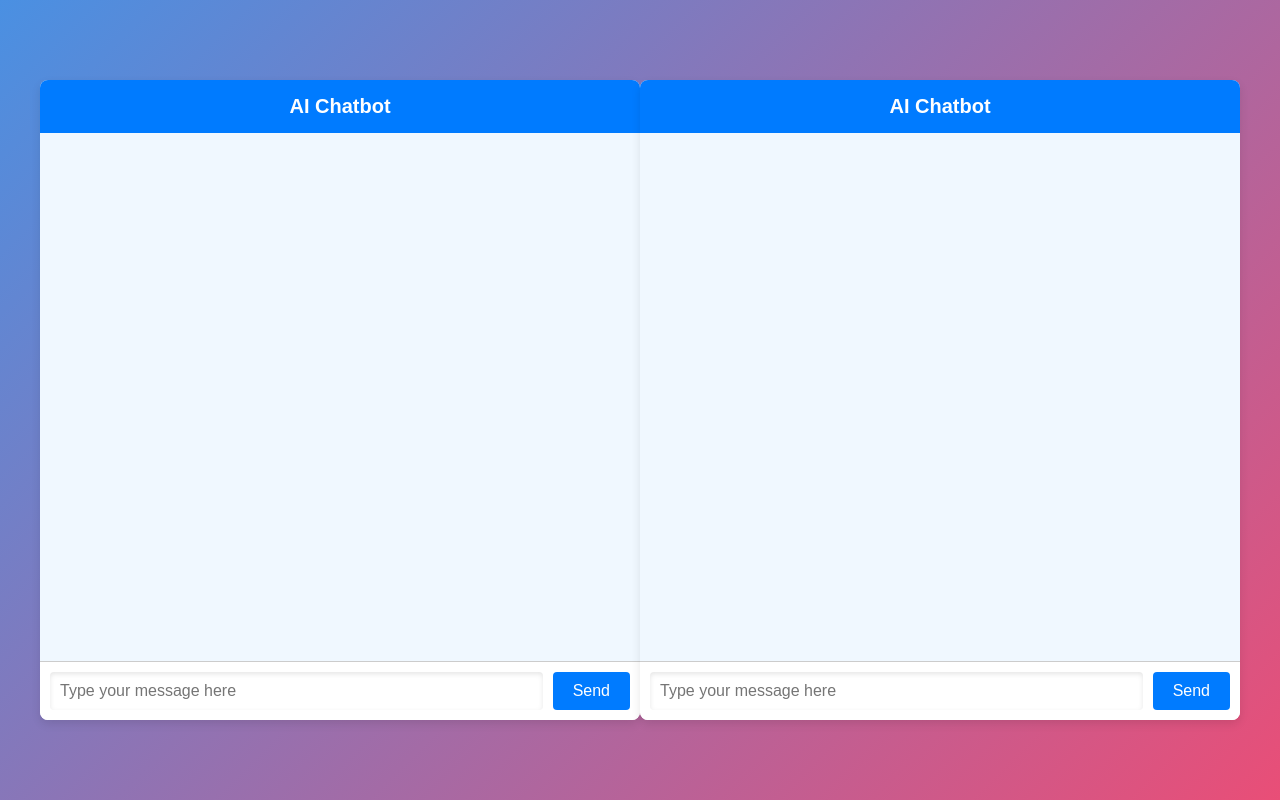
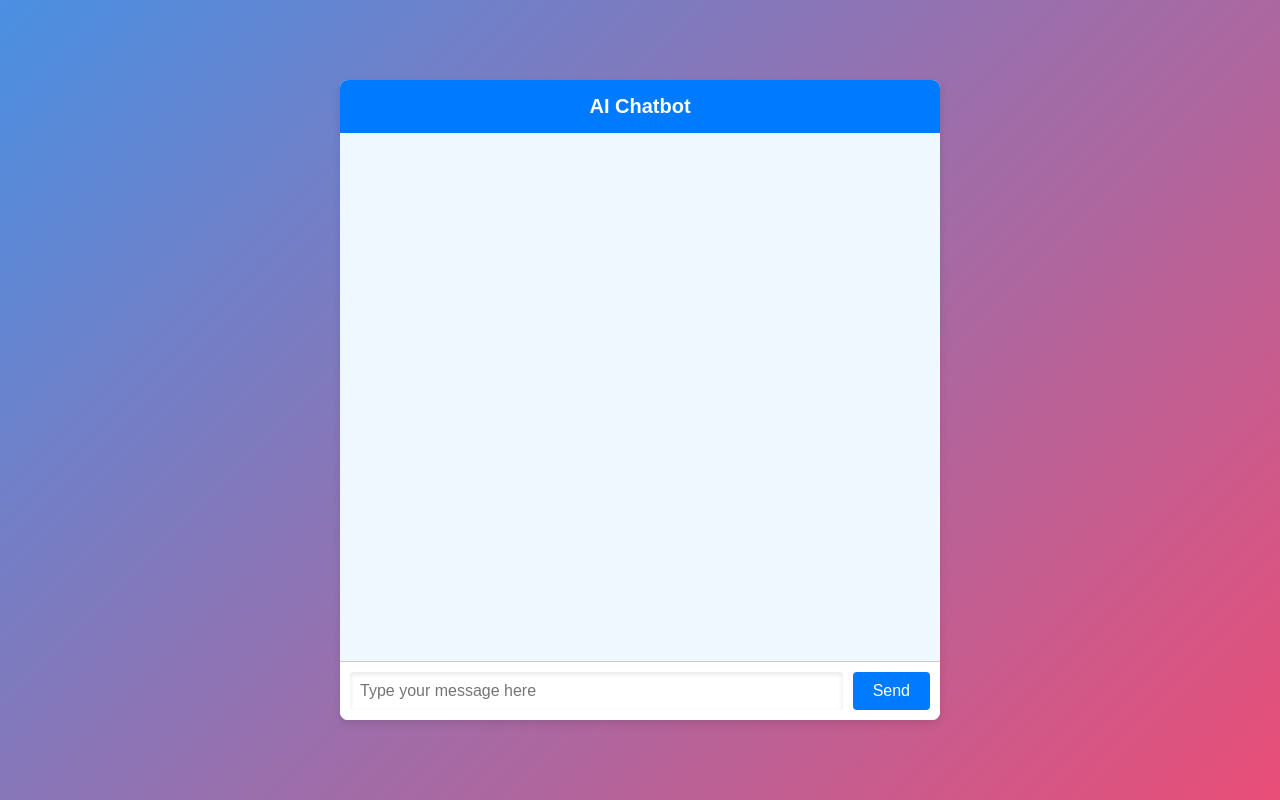
Before and after one commit to Nivedck/UselessAI, a Flask app: page / in a window 1280 px wide. Run offline with Flask 3, Linux system fonts and the light colour scheme.

Commit message:
Update index.html

```diff
--- a/templates/index.html
+++ b/templates/index.html
@@ -169,175 +169,3 @@
         }
     </script>
 </body>
-</html><!DOCTYPE html>
-<html lang="en">
-<head>
-    <meta charset="UTF-8">
-    <meta name="viewport" content="width=device-width, initial-scale=1.0">
-    <title>Chatbot Web App</title>
-    <style>
-
-        body {
-            font-family: Arial, sans-serif;
-            display: flex;
-            align-items: center;
-            justify-content: center;
-            height: 100vh;
-            margin: 0;
-
-            background: linear-gradient(135deg, #4a90e2, #e94e77);
-            background-size: cover;
-            background-attachment: fixed;
-            color: white;
-        }
-
-        #chatbox {
-            width: 100%;
-            max-width: 600px;
-            background-color: #ffffff;
-            box-shadow: 0px 4px 10px rgba(0, 0, 0, 0.1);
-            border-radius: 8px;
-            overflow: hidden;
-            display: flex;
-            flex-direction: column;
-            height: 80vh;
-        }
-
-
-        #header {
-            background-color: #007bff;
-            color: white;
-            padding: 15px;
-            text-align: center;
-            font-size: 20px;
-            font-weight: bold;
-        }
-
-        #messages {
-            flex: 1;
-            padding: 20px;
-            overflow-y: auto;
-            background-color: #f0f8ff;
-        }
-
-        .message {
-            display: flex;
-            flex-direction: column;
-            margin-bottom: 10px;
-        }
-
-        .user {
-            align-self: flex-end;
-            background-color: #007bff;
-            color: white;
-            padding: 10px;
-            border-radius: 8px;
-            max-width: 75%;
-            text-align: right;
-        }
-
-        .bot {
-            align-self: flex-start;
-            background-color: #e0e0e0;
-            color: #333;
-            padding: 10px;
-            border-radius: 8px;
-            max-width: 75%;
-            text-align: left;
-        }
-
-        #input-section {
-            display: flex;
-            border-top: 1px solid #ccc;
-            padding: 10px;
-            background-color: #fff;
-        }
-
-        #user-input {
-            flex: 1;
-            padding: 10px;
-            border: none;
-            border-radius: 4px;
-            outline: none;
-            font-size: 16px;
-            box-shadow: inset 0px 2px 5px rgba(0, 0, 0, 0.1);
-            margin-right: 10px;
-        }
-
-        #send-btn {
-            padding: 10px 20px;
-            background-color: #007bff;
-            color: white;
-            border: none;
-            border-radius: 4px;
-            cursor: pointer;
-            font-size: 16px;
-            transition: background-color 0.3s;
-        }
-
-        #send-btn:hover {
-            background-color: #0056b3;
-        }
-
-
-        #messages::-webkit-scrollbar {
-            width: 8px;
-        }
-
-        #messages::-webkit-scrollbar-thumb {
-            background-color: #cccccc;
-            border-radius: 4px;
-        }
-    </style>
-</head>
-<body>
-    <div id="chatbox">
-
-        <div id="header">AI Chatbot </div>
-
-
-        <div id="messages"></div>
-
-
-        <div id="input-section">
-            <input type="text" id="user-input" placeholder="Type your message here" />
-            <button id="send-btn" onclick="sendMessage()">Send</button>
-        </div>
-    </div>
-
-    <script>
-        async function sendMessage() {
-            const userInput = document.getElementById("user-input").value;
-            if (userInput === "") return;
-
-            // Display user's message
-            const messages = document.getElementById("messages");
-            const userMessageDiv = document.createElement("div");
-            userMessageDiv.className = "message user";
-            userMessageDiv.innerText = userInput;
-            messages.appendChild(userMessageDiv);
-
-            // Clear input field and scroll to bottom
-            document.getElementById("user-input").value = "";
-            messages.scrollTop = messages.scrollHeight;
-
-            // Send message to backend
-            const response = await fetch("/chat", {
-                method: "POST",
-                headers: { "Content-Type": "application/json" },
-                body: JSON.stringify({ message: userInput })
-            });
-
-            const data = await response.json();
-            const botMessage = data.response;
-
-            // Display bot's response
-            const botMessageDiv = document.createElement("div");
-            botMessageDiv.className = "message bot";
-            botMessageDiv.innerText = botMessage;
-            messages.appendChild(botMessageDiv);
-            messages.scrollTop = messages.scrollHeight;
-        }
-    </script>
-</body>
-</html>
```
